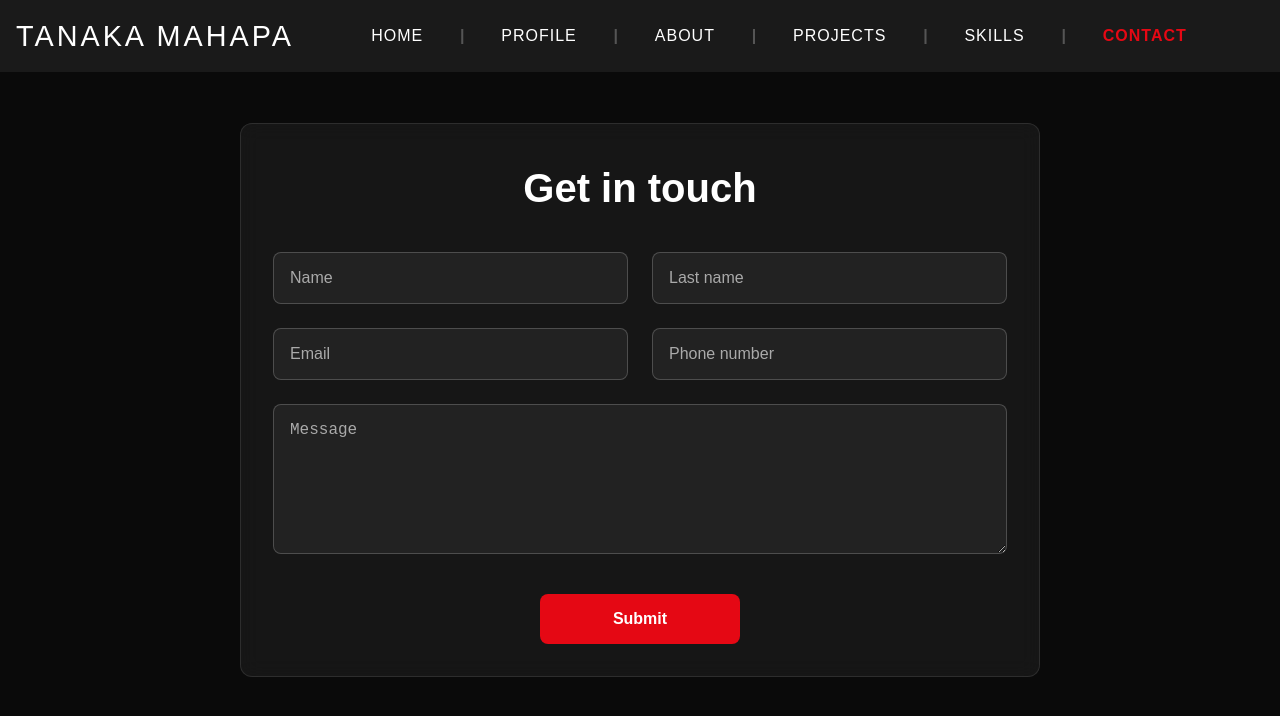
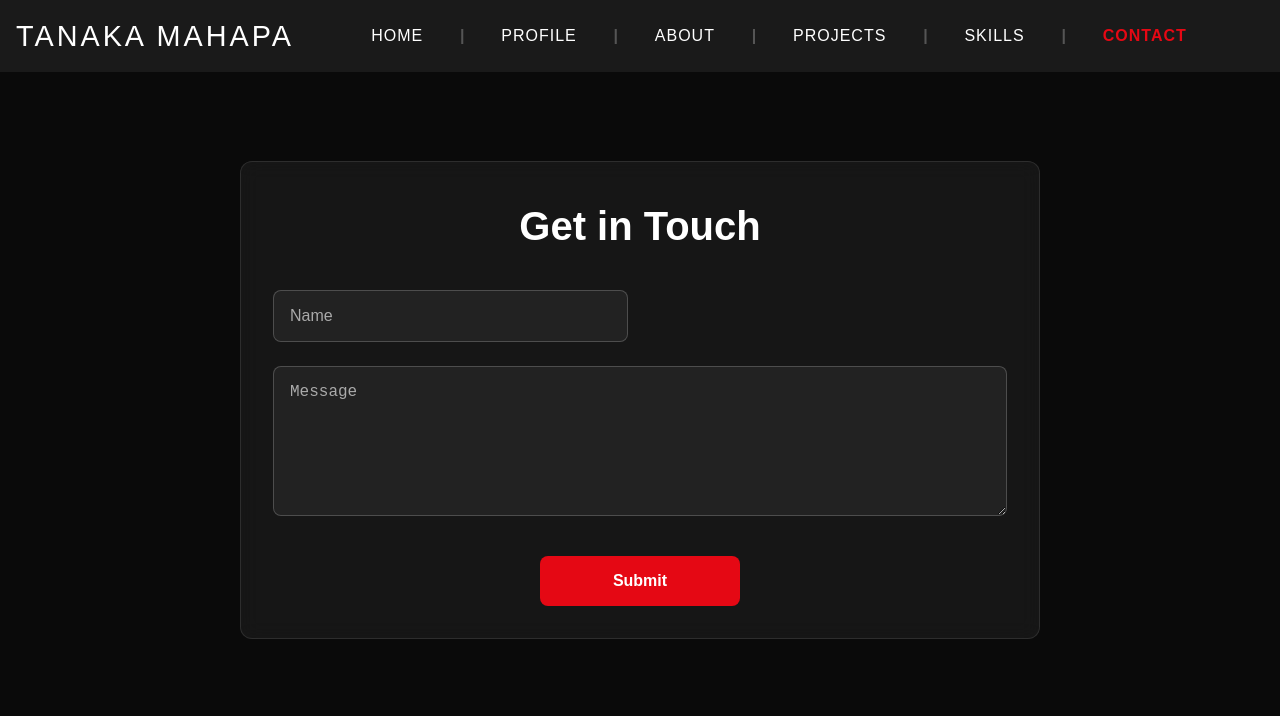
Before and after one commit to TanakaMahapa/PortfolioProject, a React (Vite) app: page /contact in a window 1280 px wide. Shown: the top 716 px of the page. Built offline with nearby package versions, Linux system fonts and the light colour scheme.

Commit message:
contact working

```diff
--- a/src/Contact.jsx
+++ b/src/Contact.jsx
@@ -10,10 +10,10 @@ function ContactSection() {
     e.preventDefault();
 
     emailjs.sendForm(
-      'service_2g2wrlo',
-      'template_7p50cxd',
+      'service_2g2wrlo', // Your EmailJS service ID
+      'template_7p50cxd', // Your EmailJS template ID
       form.current,
-      'Ur93kvcmC1e1rtFEh'
+      'Ur93kvcmC1e1rtFEh' // Your EmailJS public key
     ).then(
       () => {
         alert("Message sent successfully!");
@@ -21,7 +21,7 @@ function ContactSection() {
       },
       (error) => {
         alert("Failed to send message. Please try again.");
-        console.error(error.text);
+        console.error("EmailJS Error: ", error.text);
       }
     );
   };
@@ -31,13 +31,22 @@ function ContactSection() {
       <HourGlassBackground />
 
       <div className="form-container">
-        <h2 className="form-title">Get in touch</h2>
+        <h2 className="form-title">Get in Touch</h2>
         <form ref={form} onSubmit={sendEmail} className="form-grid">
-          <input type="text" name="name" placeholder="Name" className="form-input" required />
-          <input type="text" name="lastName" placeholder="Last name" className="form-input" required />
-          <input type="email" name="email" placeholder="Email" className="form-input" required />
-          <input type="text" name="phone" placeholder="Phone number" className="form-input" />
-          <textarea name="message" placeholder="Message" rows="5" className="form-textarea" required></textarea>
+          <input
+            type="text"
+            name="name"
+            placeholder="Name"
+            className="form-input"
+            required
+          />
+          <textarea
+            name="message"
+            placeholder="Message"
+            rows="5"
+            className="form-textarea"
+            required
+          ></textarea>
           <div className="form-button-wrapper">
             <button className="submit-button" type="submit">Submit</button>
           </div>
```
